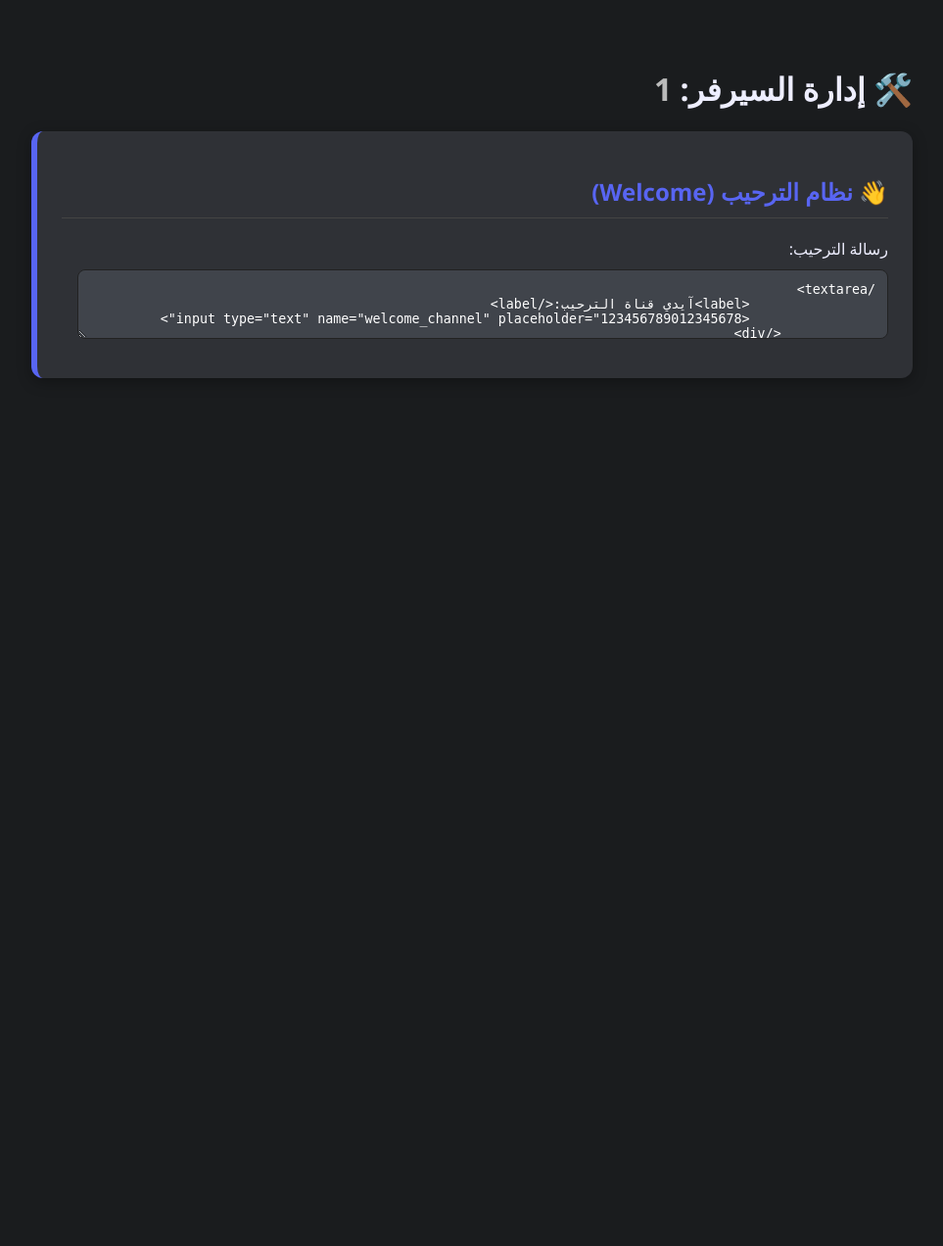
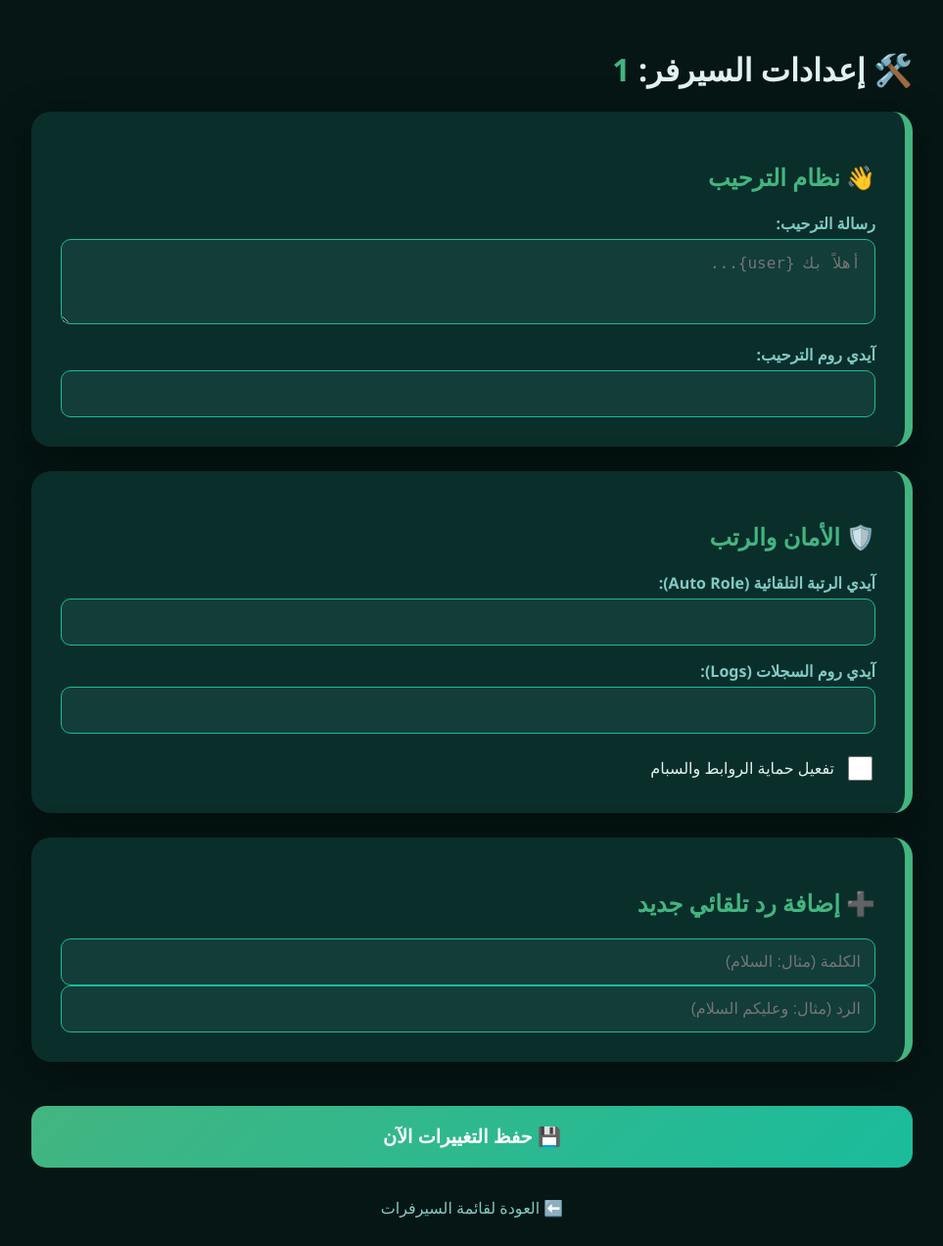
Before and after one commit to mazenardev-spec/OP-BOT, a Flask app: page /manage/1 in a window 1280 px wide. Shown: the whole page at 98% size, without its empty margins (158-1121 px from the left). Before the commit the page ends 386 px from the top, so only its background shows below. Run offline with Flask 3, Linux system fonts and the light colour scheme; the visitor is signed in with stand-in values (Sample User, id 1); parts of the project's set-up code (start-up, migrations or seed data) failed here and were passed over.

Commit message:
Update manage.html

```diff
--- a/templates/manage.html
+++ b/templates/manage.html
@@ -2,61 +2,66 @@
 <html dir="rtl" lang="ar">
 <head>
     <meta charset="UTF-8">
-    <title>لوحة تحكم OP BOT</title>
+    <title>إدارة الإعدادات | OP BOT</title>
     <style>
-        body { background: #1a1c1e; color: #eef; font-family: 'Segoe UI', sans-serif; padding: 40px; }
-        .panel { max-width: 900px; margin: auto; }
-        .card { background: #2f3136; border-radius: 12px; padding: 25px; margin-bottom: 20px; border-left: 6px solid #5865F2; box-shadow: 0 4px 15px rgba(0,0,0,0.3); }
-        h2 { color: #5865F2; border-bottom: 1px solid #444; padding-bottom: 10px; }
-        input, textarea, select { background: #40444b; border: 1px solid #222; color: white; padding: 12px; width: 95%; margin: 10px 0; border-radius: 8px; }
-        .btn-save { background: #2ecc71; color: white; font-weight: bold; cursor: pointer; border: none; padding: 15px; width: 100%; border-radius: 8px; transition: 0.3s; }
-        .btn-save:hover { background: #27ae60; }
-        .status-on { color: #2ecc71; font-weight: bold; }
-        .status-off { color: #e74c3c; font-weight: bold; }
+        body { background: #051614; color: #e0f2f1; font-family: 'Segoe UI', sans-serif; padding: 20px; }
+        .container { max-width: 900px; margin: auto; }
+        .card {
+            background: #0a2e2a; border-radius: 20px; padding: 30px; margin-bottom: 25px;
+            border-right: 8px solid #43b581; box-shadow: 0 10px 40px rgba(0,0,0,0.4);
+        }
+        h2 { color: #43b581; margin-bottom: 20px; display: flex; align-items: center; gap: 10px; }
+        label { display: block; margin: 15px 0 5px; color: #80cbc4; font-weight: bold; }
+        input, textarea, select {
+            width: 100%; padding: 14px; background: #123d38; border: 1px solid #1abc9c;
+            color: white; border-radius: 10px; box-sizing: border-box; font-size: 1rem;
+        }
+        input:focus { outline: none; border-color: #43b581; box-shadow: 0 0 10px rgba(67, 181, 129, 0.3); }
+        .save-btn {
+            background: linear-gradient(135deg, #43b581 0%, #1abc9c 100%);
+            color: white; border: none; padding: 20px; width: 100%;
+            border-radius: 15px; font-size: 1.2rem; font-weight: bold;
+            cursor: pointer; transition: 0.4s; margin-top: 20px;
+        }
+        .save-btn:hover { transform: scale(1.02); filter: brightness(1.2); }
+        .back-link { display: block; text-align: center; margin-top: 30px; color: #80cbc4; text-decoration: none; }
     </style>
 </head>
 <body>
-    <div class="panel">
-        <h1>🛠️ إدارة السيرفر: <span style="color: #bbb;">{{ guild.id }}</span></h1>
+    <div class="container">
+        <h1>🛠️ إعدادات السيرفر: <span style="color: #43b581;">{{ guild.id }}</span></h1>
 
         <form action="/update/{{ guild.id }}" method="POST">
-
             <div class="card">
-                <h2>👋 نظام الترحيب (Welcome)</h2>
+                <h2>👋 نظام الترحيب</h2>
                 <label>رسالة الترحيب:</label>
-                <textarea name="welcome_msg" rows="3" placeholder="أهلاً بك {user} في سيرفرنا!">/textarea>
-                <label>آيدي قناة الترحيب:</label>
-                <input type="text" name="welcome_channel" placeholder="123456789012345678">
+                <textarea name="welcome_msg" rows="3" placeholder="أهلاً بك {user}...">{{ guild.welcome_msg }}</textarea>
+                <label>آيدي روم الترحيب:</label>
+                <input type="text" name="welcome_channel" value="{{ guild.welcome_ch }}">
             </div>
 
             <div class="card">
-                <h2>🛡️ نظام الحماية (Security)</h2>
-                <label>تفعيل الحماية من الروابط والسبام:</label><br><br>
-                <input type="checkbox" name="security" style="width: 20px;" {% if guild.security %}checked{% endif %}> تفعيل النظام
+                <h2>🛡️ الأمان والرتب</h2>
+                <label>آيدي الرتبة التلقائية (Auto Role):</label>
+                <input type="text" name="autorole" value="{{ guild.autorole }}">
+                <label>آيدي روم السجلات (Logs):</label>
+                <input type="text" name="logs" value="{{ guild.logs }}">
+                <div style="margin-top: 20px; display: flex; align-items: center; gap: 10px;">
+                    <input type="checkbox" name="security" style="width: 25px; height: 25px;" {% if guild.security %}checked{% endif %}>
+                    <span>تفعيل حماية الروابط والسبام</span>
+                </div>
             </div>
 
             <div class="card">
-                <h2>⚙️ الإعدادات الإدارية</h2>
-                <label>آيدي الرتبة التلقائية (Auto Role):</label>
-                <input type="text" name="autorole" value="{{ guild.autorole }}">
-                <label>آيدي قناة السجلات (Logs):</label>
-                <input type="text" name="logs" value="{{ guild.logs }}">
+                <h2>➕ إضافة رد تلقائي جديد</h2>
+                <input type="text" name="new_word" placeholder="الكلمة (مثال: السلام)">
+                <input type="text" name="new_reply" placeholder="الرد (مثال: وعليكم السلام)">
             </div>
 
-            <div class="card" style="border-left-color: #f1c40f;">
-                <h2>💰 إدارة الاقتصاد</h2>
-                <label>تصفير جميع أموال أعضاء السيرفر؟</label>
-                <select name="reset_all_bank">
-                    <option value="no">لا</option>
-                    <option value="yes">نعم، قم بالتصفير فوراً</option>
-                </select>
-            </div>
-
-            <button type="submit" class="btn-save">💾 حفظ جميع التغييرات</button>
+            <button type="submit" class="save-btn">💾 حفظ التغييرات الآن</button>
         </form>
 
-        <br>
-        <a href="/dashboard" style="color: #7289da; text-decoration: none;">⬅️ العودة لقائمة السيرفرات</a>
+        <a href="/dashboard" class="back-link">⬅️ العودة لقائمة السيرفرات</a>
     </div>
 </body>
 </html>
```
